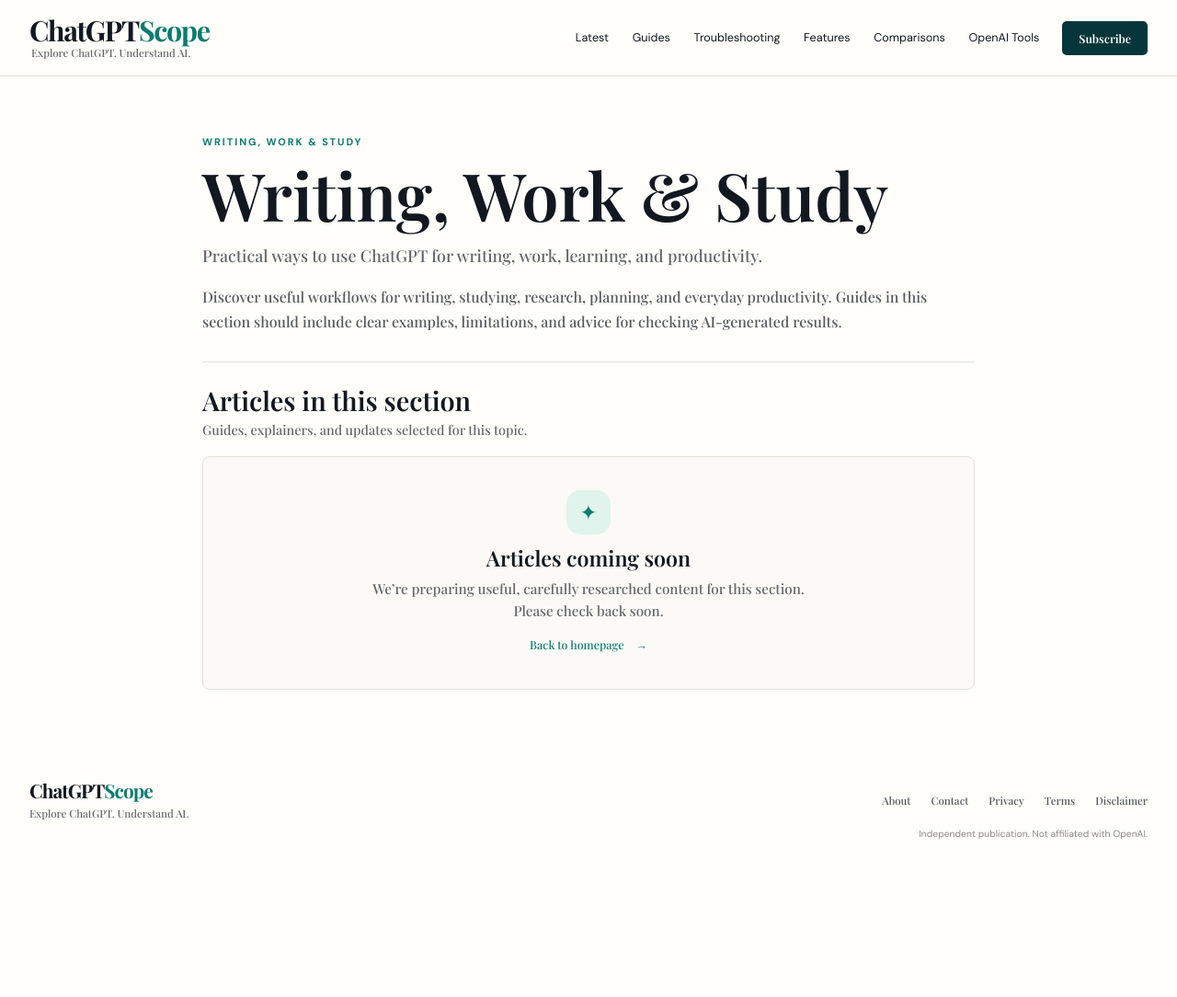
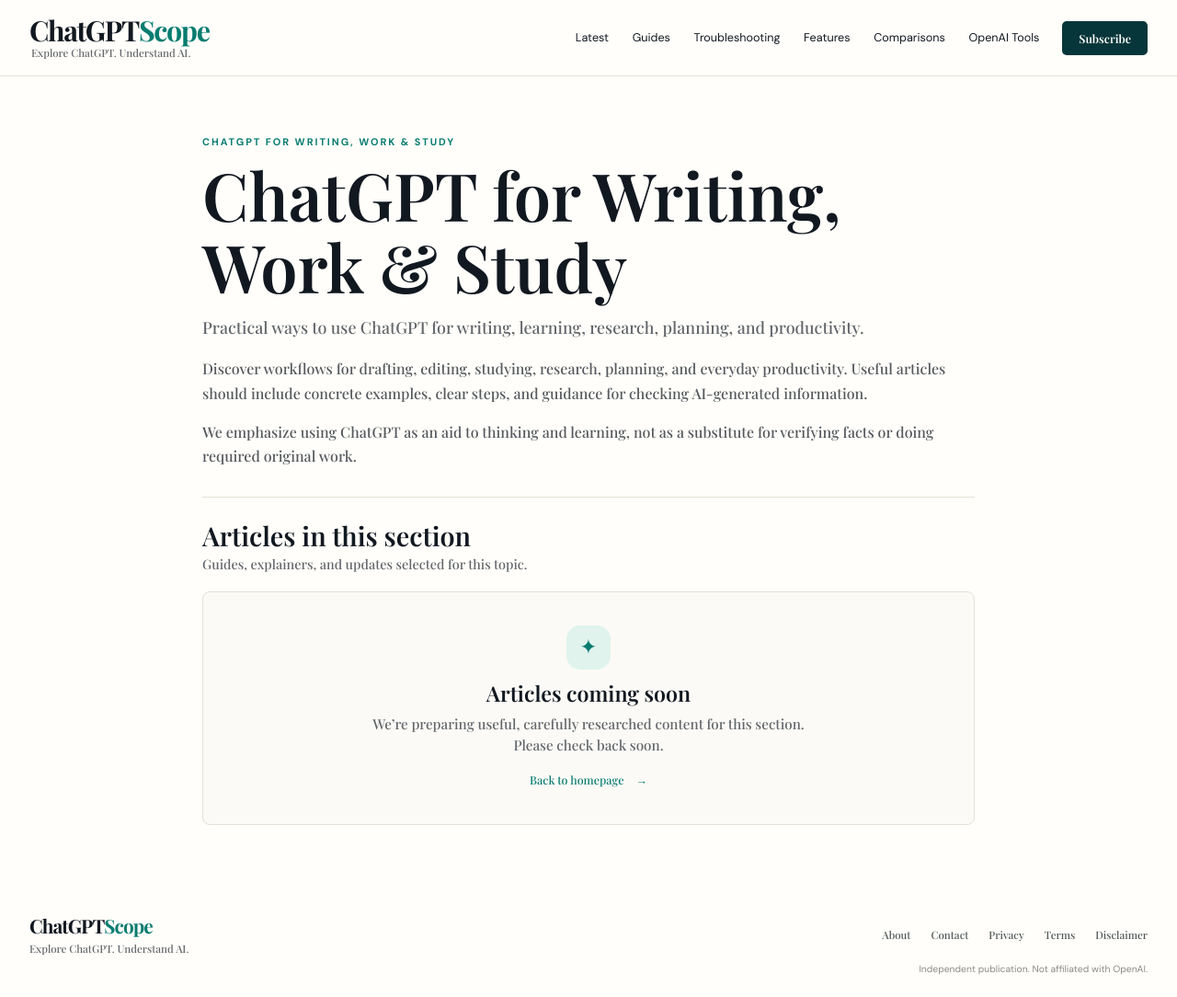
Before and after one commit to todaysnewsai/ChatGPTScope, a Jekyll site: the page built from writing-work-study/index.md, in a window 1280 px wide and 1084 px high. Shown: the whole window at 92% size. Built offline with Jekyll 4.4.1, drawn with Linux system fonts in a browser that asks for light colours.

Commit message:
Complete ChatGPTScope topic page: writing-work-study/index.md

```diff
--- a/writing-work-study/index.md
+++ b/writing-work-study/index.md
@@ -1,9 +1,11 @@
 ---
 layout: page
-title: "Writing, Work & Study"
+title: "ChatGPT for Writing, Work & Study"
 permalink: /writing-work-study/
 category: writing-work-study
-description: "Practical ways to use ChatGPT for writing, work, learning, and productivity."
+description: "Practical ways to use ChatGPT for writing, learning, research, planning, and productivity."
 ---
 
-Discover useful workflows for writing, studying, research, planning, and everyday productivity. Guides in this section should include clear examples, limitations, and advice for checking AI-generated results.
+Discover workflows for drafting, editing, studying, research, planning, and everyday productivity. Useful articles should include concrete examples, clear steps, and guidance for checking AI-generated information.
+
+We emphasize using ChatGPT as an aid to thinking and learning, not as a substitute for verifying facts or doing required original work.
```
